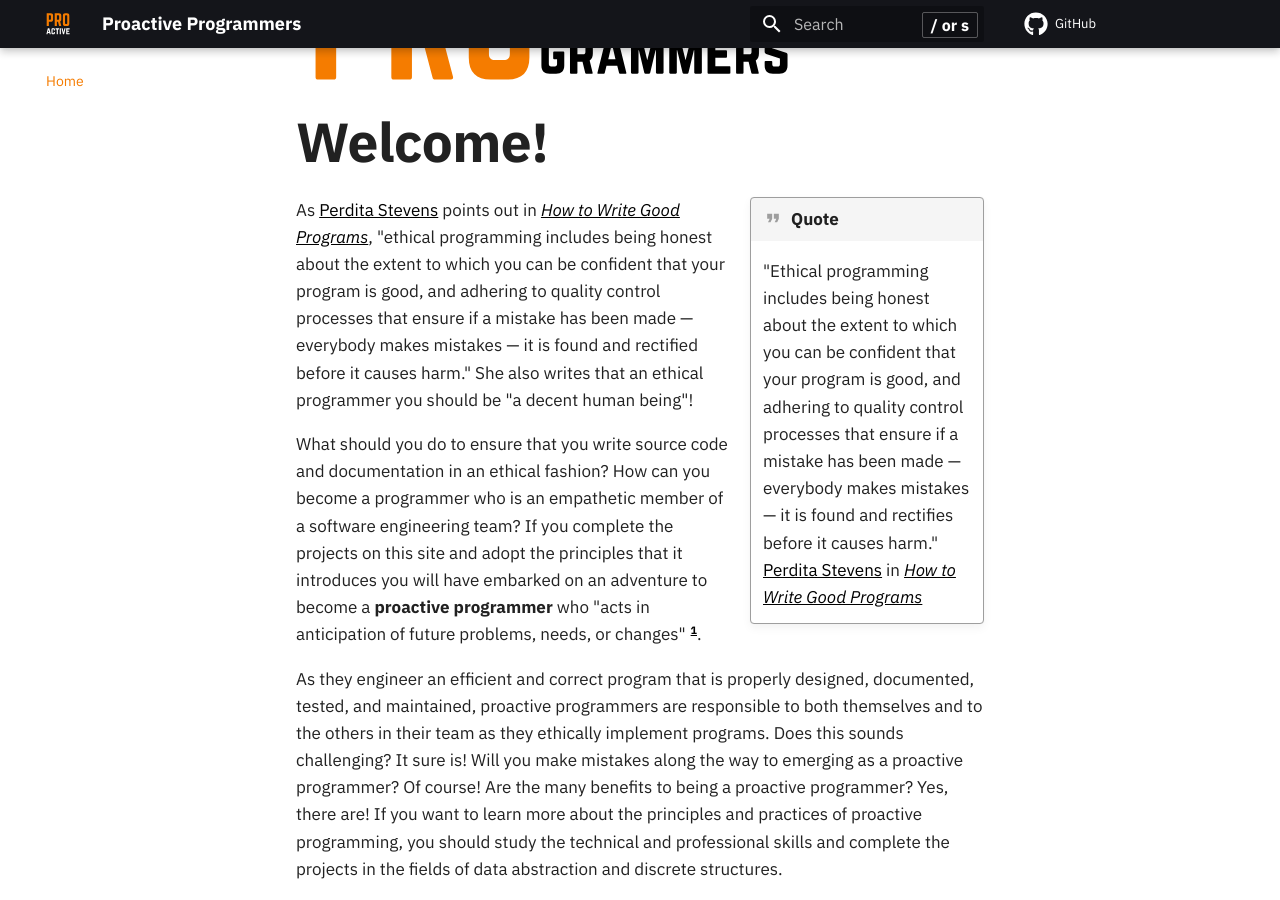
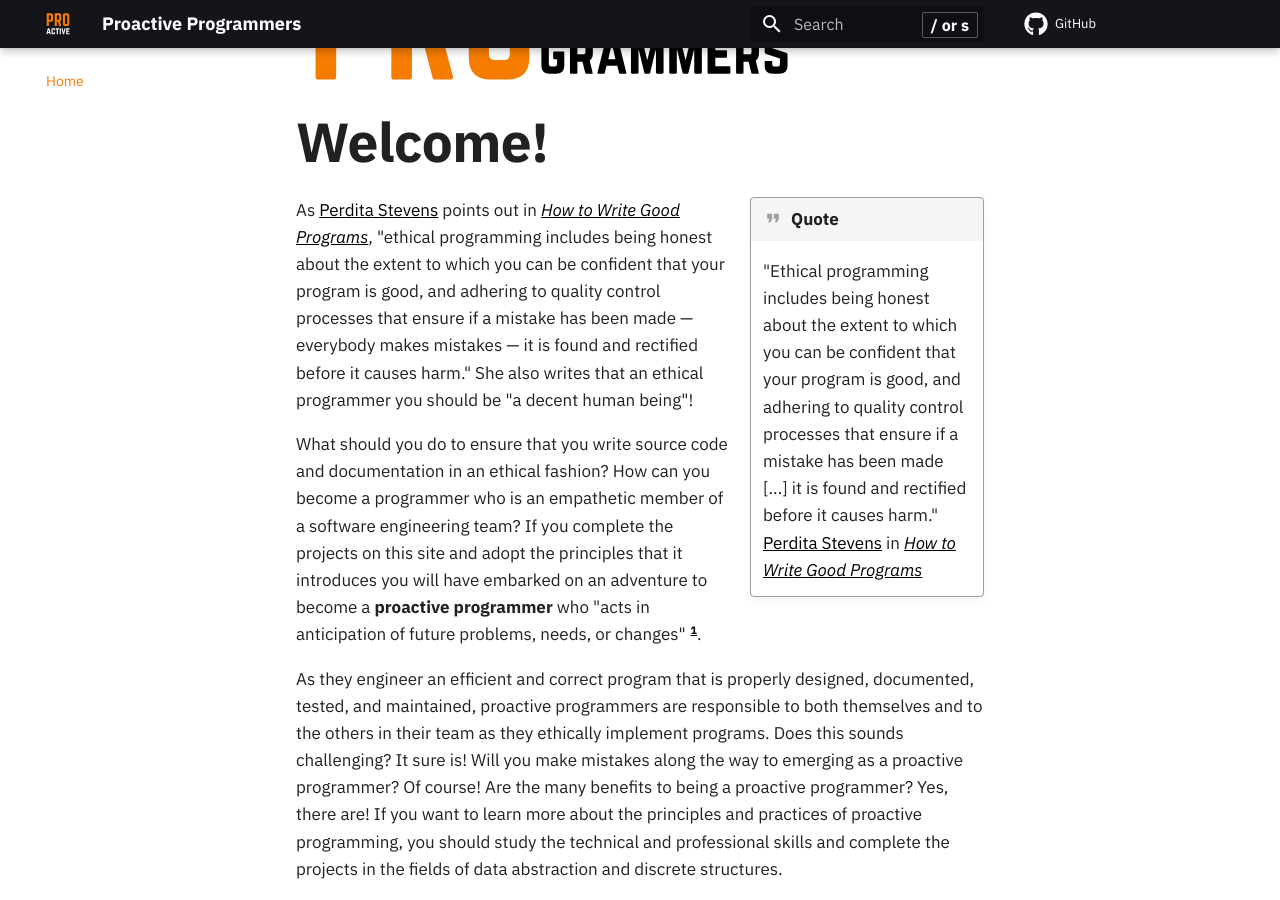
Before and after one commit to ProactiveProgrammers/www.proactiveprogrammers.com, an MkDocs documentation site: the page built from docs/index.md, in a window 1280 px wide and 900 px high, scrolled down 566 px. Built offline with MkDocs 1.6.1 and Material for MkDocs 9.7.7, drawn with Linux system fonts in a browser that asks for light colours; comment, search, counter and statistics services are not loaded.

Commit message:
fix: Cut some not-needed content in the quote in admonish-ethics.md.

```diff
--- a/includes/admonitions/admonish-ethics.md
+++ b/includes/admonitions/admonish-ethics.md
@@ -2,8 +2,7 @@
 
     "Ethical programming includes being honest about the extent to which you can
     be confident that your program is good, and adhering to quality control
-    processes that ensure if a mistake has been made &mdash; everybody makes
-    mistakes &mdash; it is found and rectifies before it causes harm." [Perdita
-    Stevens](https://www.stevens-bradfield.com/~perdita/) in [*How to
-    Write Good
+    processes that ensure if a mistake has been made [...] it is found and
+    rectified before it causes harm." [Perdita
+    Stevens](https://www.stevens-bradfield.com/~perdita/) in [*How to Write Good
     Programs*](https://www.cambridge.org/gb/academic/subjects/computer-science/computing-general-interest/how-write-good-programs-guide-students)
```
